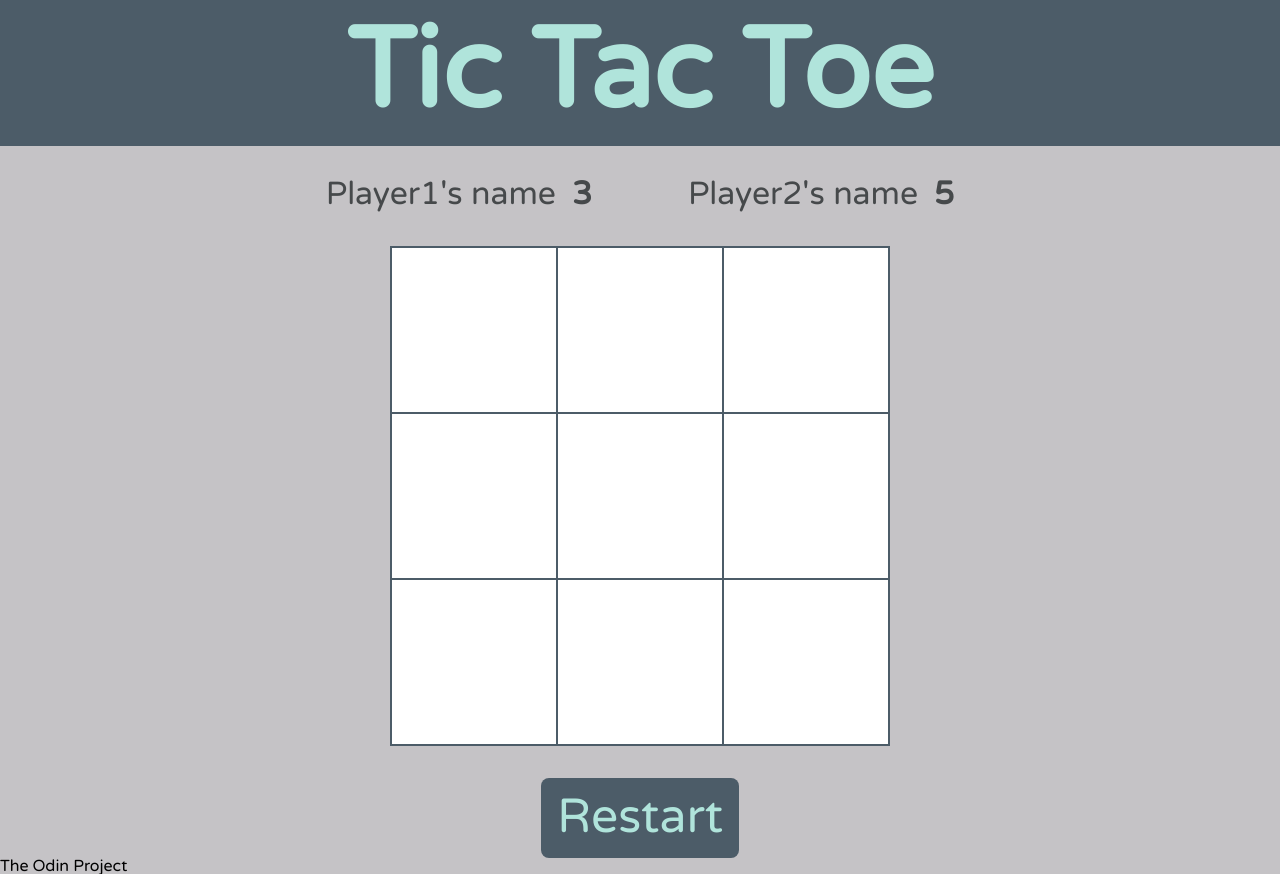
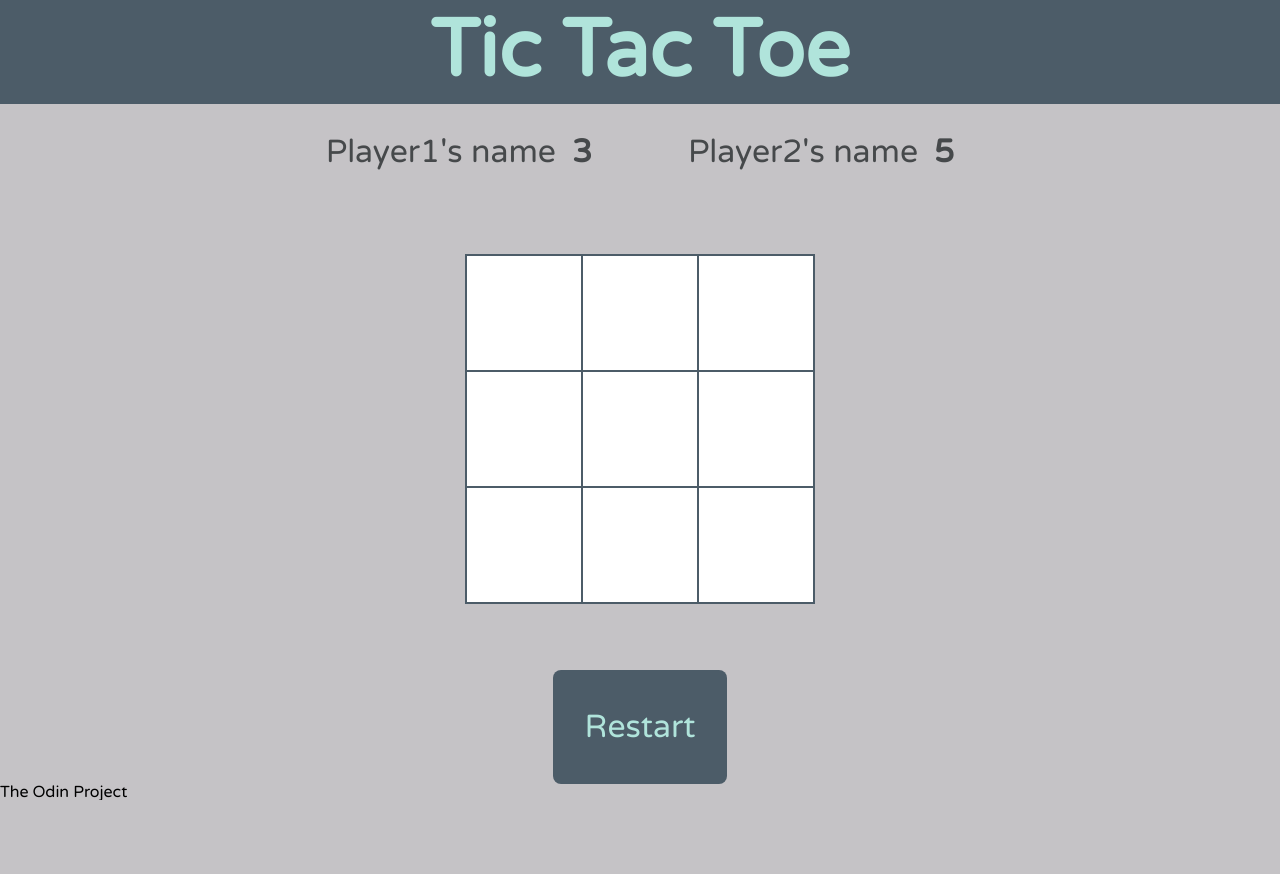
Before and after one commit to itsEmadK/odin-tic-tac-toe, a plain HTML site: page index.html in a window 1280 px wide. After the commit the page ends 800 px from the top, so only its background shows below. Drawn offline with Linux system fonts and the light colour scheme.

Commit message:
Adjust sizes

```diff
--- a/style.css
+++ b/style.css
@@ -17,9 +17,9 @@
     --body-bg-color: #c5c3c6;
     --player-info-font-color: #46494b;
     --finished-cell-bg-color: rgb(232, 232, 232);
-    --restart-button-padding: 16px;
-    --restart-button-margin-top: 32px;
-    --restart-button-font-size: 3rem;
+    --restart-button-padding: 0.5em 1em;
+    --restart-button-margin-top: 0.5em;
+    --restart-button-font-size: 2rem;
     --restart-button-border-radius: 8px;
 }
 
@@ -30,7 +30,7 @@ body {
 
 
 header {
-    font-size: 3.5rem;
+    font-size: 2.5rem;
     padding: 0.3em;
     text-align: center;
     background-color: var(--header-bg-color);
@@ -72,7 +72,7 @@ header {
 
 .cells-grid-container {
     display: grid;
-    grid-template-columns: 1fr 500px 1fr;
+    grid-template-columns: 1fr 350px 1fr;
     grid-template-areas: ". grid .";
 }
 
@@ -87,7 +87,7 @@ header {
 }
 
 .cell {
-    font-size: 10rem;
+    font-size: 7rem;
     height: auto;
     aspect-ratio: 1;
     background-color: white;
```
